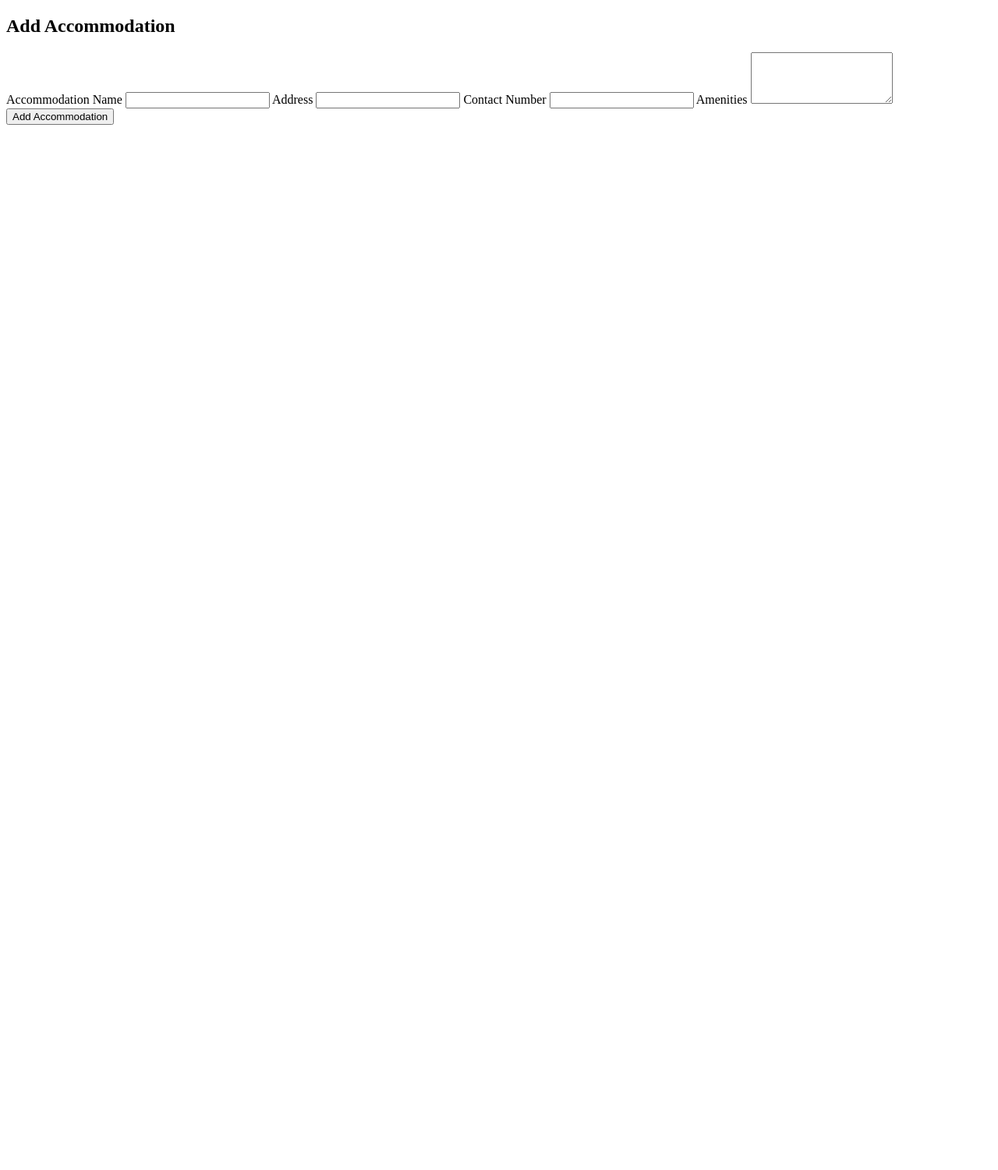
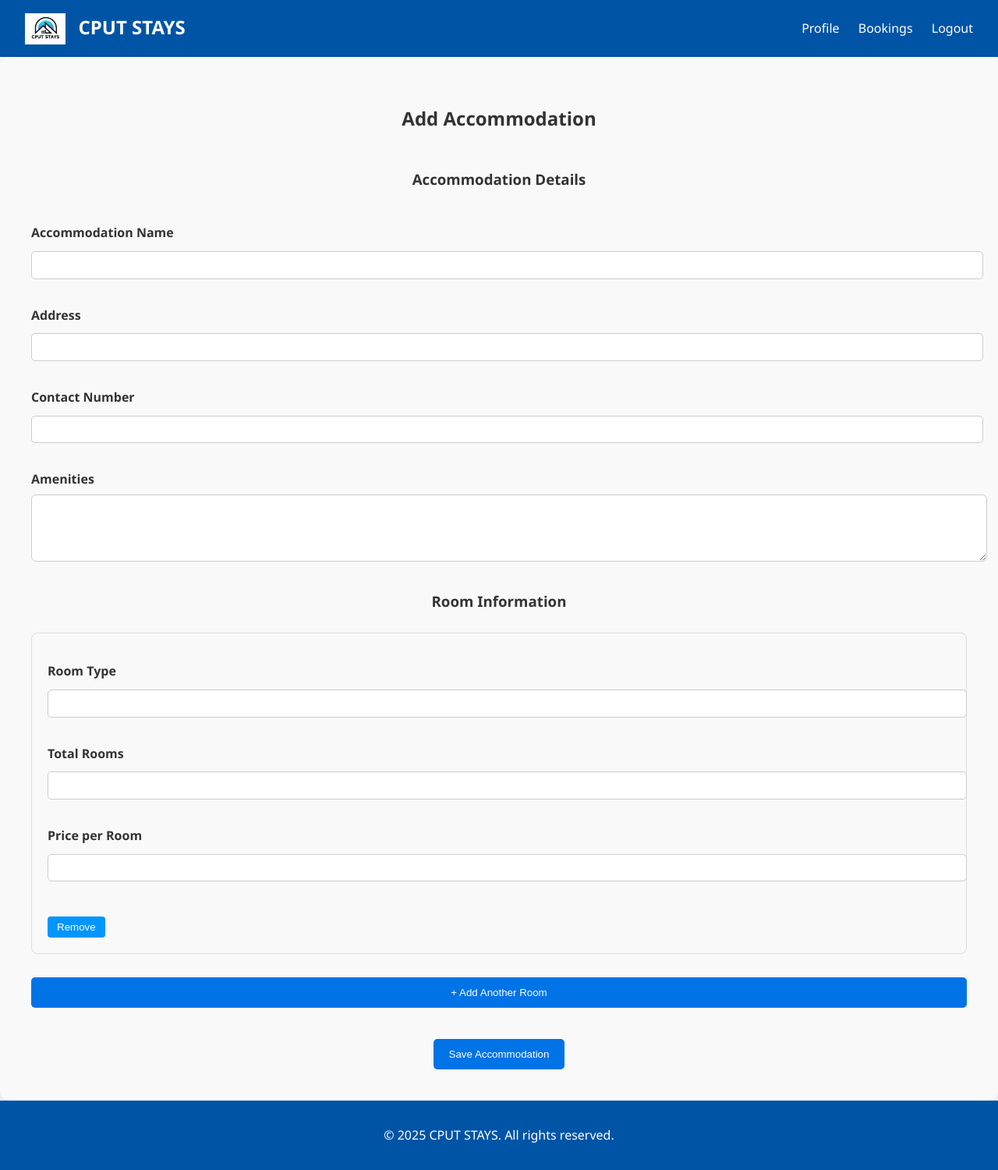
Before and after one commit to ryle-198/CPUT_STAYS, a PHP site: page /add_accommodation.html in a window 1280 px wide. Shown: the whole page at 78% size. Before the commit the page ends 160 px from the top, so only its background shows below. Run offline with PHP 8.4, Linux system fonts and the light colour scheme.

Commit message:
admin can add accommodations to website

```diff
--- a/Website/add_accommodation.html
+++ b/Website/add_accommodation.html
@@ -1,28 +1,163 @@
 <!DOCTYPE html>
 <html lang="en">
   <head>
-    <meta charset="UTF-8">
+    <meta charset="UTF-8" />
     <title>Add Accommodation</title>
+    <link rel="stylesheet" href="style.css" />
+    <style>
+      main {
+        /*max-width: 100%;*/
+        /*margin: 30px auto;*/
+        /*background: #fff;*/
+        padding: 40px;
+        border-radius: 12px;
+        box-shadow: 0 4px 12px rgba(0, 0, 0, 0.1);
+      }
+      h2,
+      h3 {
+        text-align: center;
+        margin-bottom: 25px;
+      }
+      label {
+        display: block;
+        margin: 12px 0 6px;
+        font-weight: bold;
+      }
+      input,
+      textarea {
+        width: 100%;
+        padding: 12px;
+        margin-bottom: 18px;
+        border: 1px solid #ccc;
+        border-radius: 6px;
+      }
+      textarea {
+        resize: vertical;
+      }
+      .room-block {
+        border: 1px solid #ddd;
+        padding: 20px;
+        margin-bottom: 15px;
+        border-radius: 8px;
+        background: #f9f9f9;
+      }
+      .remove-btn {
+        background: rgb(0, 149, 255);
+        color: white;
+        border: none;
+        padding: 6px 12px;
+        border-radius: 4px;
+        cursor: pointer;
+      }
+      .add-btn,
+      .submit-btn {
+        background: #0073e6;
+        color: white;
+        border: none;
+        padding: 12px 20px;
+        border-radius: 5px;
+        cursor: pointer;
+        margin-top: 15px;
+        display: inline-block;
+      }
+      .add-btn:hover,
+      .submit-btn:hover {
+        background: #005bb5;
+      }
+      .actions {
+        text-align: center;
+        margin-top: 25px;
+      }
+    </style>
   </head>
   <body>
+    <header>
+      <div class="logo">
+        <a href="admin-panel.php" style="text-decoration: none; color: white">
+          <img
+            src="logo.jpg"
+            alt="cput logo"
+            style="height: 40px; margin-right: 10px; vertical-align: middle"
+          />
+          CPUT STAYS
+        </a>
+      </div>
+      <nav>
+        <a href="admins-profile.php">Profile</a>
+        <a href="admins-booking.php">Bookings</a>
+        <a href="logout.php">Logout</a>
+      </nav>
+    </header>
+    <main>
+      <h2>Add Accommodation</h2>
 
       <form action="add_accommodation.php" method="POST">
-        <h2>Add Accommodation</h2>
-
+        <h3>Accommodation Details</h3>
         <label for="name">Accommodation Name</label>
-        <input type="text" name="name" id="name" required>
+        <input type="text" name="name" id="name" required />
 
         <label for="address">Address</label>
-        <input type="text" name="address" id="address" required>
+        <input type="text" name="address" id="address" required />
 
         <label for="contact_num">Contact Number</label>
-        <input type="text" name="contact_num" id="contact_num" required>
+        <input type="text" name="contact_num" id="contact_num" required />
 
         <label for="amenities">Amenities</label>
         <textarea name="amenities" id="amenities" rows="4" required></textarea>
 
-        <button type="submit">Add Accommodation</button>
+        <h3>Room Information</h3>
+        <div id="rooms-container">
+          <div class="room-block">
+            <label>Room Type</label>
+            <input type="text" name="rm_type[]" required />
+
+            <label>Total Rooms</label>
+            <input type="number" name="tot_rms[]" required min="1" />
+
+            <label>Price per Room</label>
+            <input type="number" name="price[]" required step="0.01" />
+
+            <button type="button" class="remove-btn" onclick="removeRoom(this)">
+              Remove
+            </button>
+          </div>
+        </div>
+
+        <button type="button" class="add-btn" onclick="addRoom()">
+          + Add Another Room
+        </button>
+
+        <div class="actions">
+          <button type="submit" class="submit-btn">Save Accommodation</button>
+        </div>
       </form>
+    </main>
+    <footer>
+      <p>© 2025 CPUT STAYS. All rights reserved.</p>
+    </footer>
+    <script>
+      function addRoom() {
+        const container = document.getElementById("rooms-container");
+        const block = document.createElement("div");
+        block.classList.add("room-block");
+        block.innerHTML = `
+        <label>Room Type</label>
+        <input type="text" name="rm_type[]" required>
 
+        <label>Total Rooms</label>
+        <input type="number" name="tot_rms[]" required min="1">
+
+        <label>Price per Room</label>
+        <input type="number" name="price[]" required step="0.01">
+
+        <button type="button" class="remove-btn" onclick="removeRoom(this)">Remove</button>
+      `;
+        container.appendChild(block);
+      }
+
+      function removeRoom(button) {
+        button.parentElement.remove();
+      }
+    </script>
   </body>
 </html>
--- a/Website/login.php
+++ b/Website/login.php
@@ -11,7 +11,7 @@ if($_SERVER["REQUEST_METHOD"] === "POST"){
     if($domain === "accoms.ac.za"){
       $table = "admin";
       $id_col = "AdminID";
-      $redirect = "add_accommodation.html";
+      $redirect = "admin-panel.php";
     } else{
 
       $table = "student";
```
Also changed, not shown: Website/add_accommodation.php (+27 -4 lines). Lines whose indentation alone changed are shown as unchanged.
